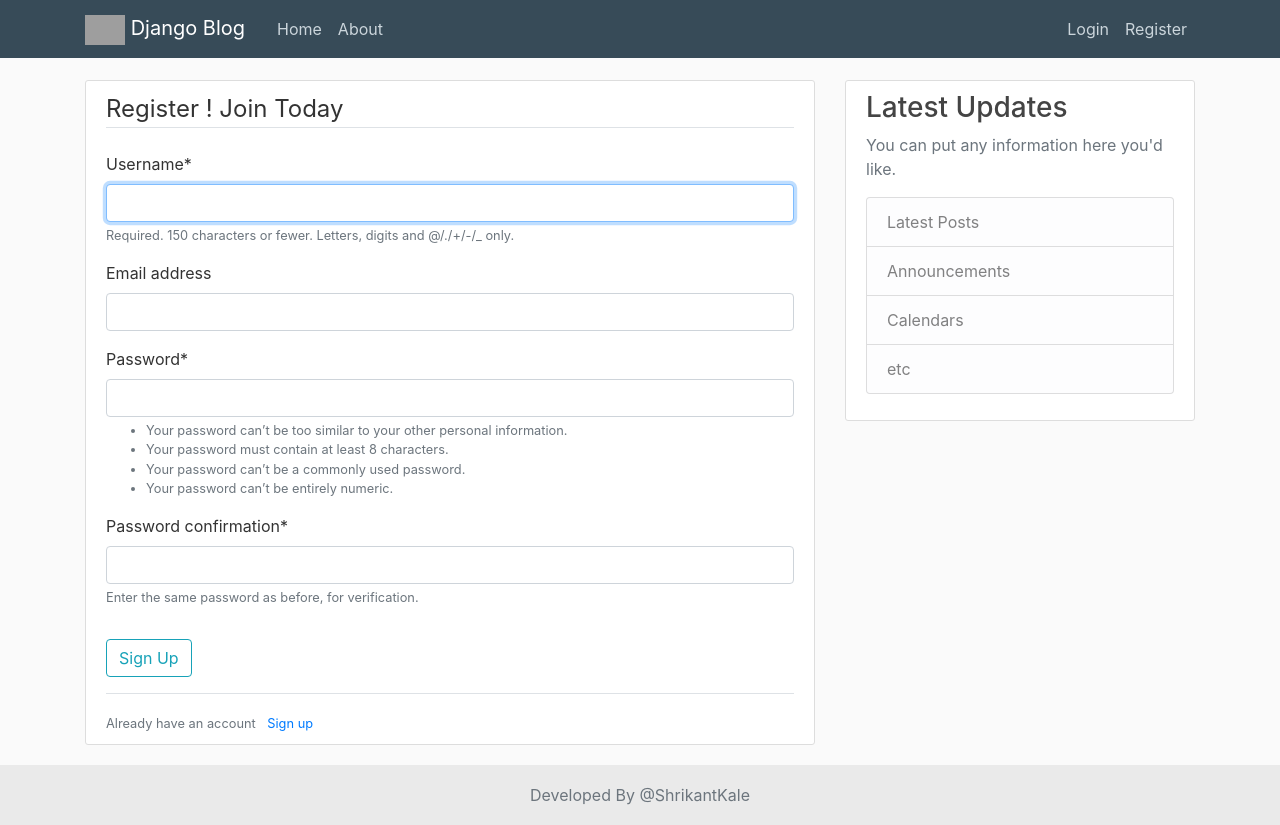
After one commit to shrikantkale136/Blog_django_project, a Django app: page /register/ in a window 1280 px wide. The commit adds this page. Run offline with Django 3.2, Linux system fonts and the light colour scheme; some libraries are stand-ins or nearby versions; grey boxes are pictures that could not be loaded.

Commit message:
user registration done

```diff
--- a/blog/templates/blog/base.html
+++ b/blog/templates/blog/base.html
@@ -37,7 +37,7 @@
             <!-- Navbar Right Side -->
             <div class="navbar-nav">
               <a class="nav-item nav-link" href="#">Login</a>
-              <a class="nav-item nav-link" href="#">Register</a>
+              <a class="nav-item nav-link" href="{% url 'resister' %}">Register</a>
             </div>
           </div>
         </div>
@@ -46,6 +46,13 @@
     <main role="main" class="container">
       <div class="row">
         <div class="col-md-8">
+          {% if messages %}
+            {% for message in messages  %}
+              <div class="alert alert-{{message.tags}}">
+                {{message}}
+              </div>
+            {% endfor %}
+          {% endif %}
           {% block content %}{% endblock %}
         </div>
         <div class="col-md-4">
--- a/django_project/settings.py
+++ b/django_project/settings.py
@@ -32,6 +32,8 @@ ALLOWED_HOSTS = []
 
 INSTALLED_APPS = [
     'blog.apps.BlogConfig',
+    'users.apps.UsersConfig',
+    'crispy_forms',
     'django.contrib.admin',
     'django.contrib.auth',
     'django.contrib.contenttypes',
@@ -119,3 +121,4 @@ USE_TZ = True
 # https://docs.djangoproject.com/en/3.0/howto/static-files/
 
 STATIC_URL = '/static/'
+CRISPY_TEMPLATE_PACK = 'bootstrap4'
--- a/django_project/urls.py
+++ b/django_project/urls.py
@@ -15,8 +15,9 @@ Including another URLconf
 """
 from django.contrib import admin
 from django.urls import path, include
-
+from users import views as user_views
 urlpatterns = [
     path('admin/', admin.site.urls),
+    path('register/', user_views.register, name='resister'),
     path('', include('blog.urls')),
 ]
--- /dev/null
+++ b/users/forms.py
@@ -0,0 +1,9 @@
+from django import forms
+from django.contrib.auth.models import User
+from django.contrib.auth.forms import UserCreationForm
+
+class UserResisterForm(UserCreationForm):
+    email = forms.EmailField
+    class Meta:
+        model =  User
+        fields = ['username', 'email','password1','password2',]
--- /dev/null
+++ b/users/templates/users/register.html
@@ -0,0 +1,21 @@
+{% extends "blog/base.html" %}
+{% load crispy_forms_tags %}
+{% block content %}
+    <div class="content-section">
+        <form method="POST">
+            {% csrf_token %}
+            <fieldset class="form-group">
+                <legend class="border-bottom mb-4">Register ! Join Today</legend>
+                {{ form | crispy}}
+            </fieldset>
+            <div class="form-group">
+                <button class="btn btn-outline-info" type="submit">Sign Up</button>
+            </div>
+        </form>
+        <div class="border-top pt-3">
+            <small class="text-muted">Already have an account
+                <a href="#" class="ml-2">Sign up</a>
+            </small>
+        </div>
+    </div>
+{% endblock content%}
--- a/users/views.py
+++ b/users/views.py
@@ -1,3 +1,15 @@
-from django.shortcuts import render
-
+from django.shortcuts import render, redirect
+from django.contrib import messages
+from .forms import UserResisterForm
 # Create your views here.
+def register(request):
+    if request.method == "POST":
+        form = UserResisterForm(request.POST)
+        if form.is_valid():
+            form.save()
+            username = form.cleaned_data.get('username')
+            messages.success(request, f'Account created for {username}!')
+            return redirect('blog-home')
+    else:
+        form = UserResisterForm()
+    return render(request, 'users/register.html',{'form': form})
```
Also changed, not shown: db.sqlite3.
